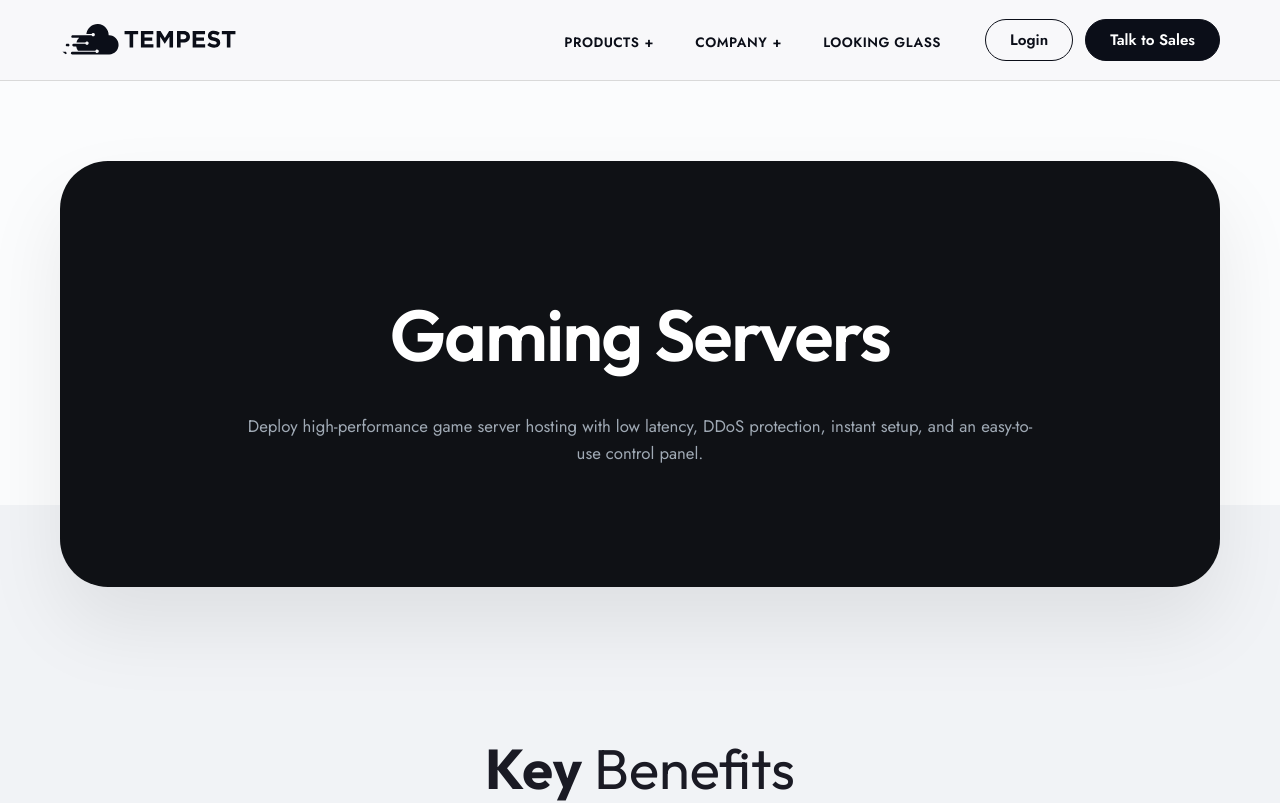
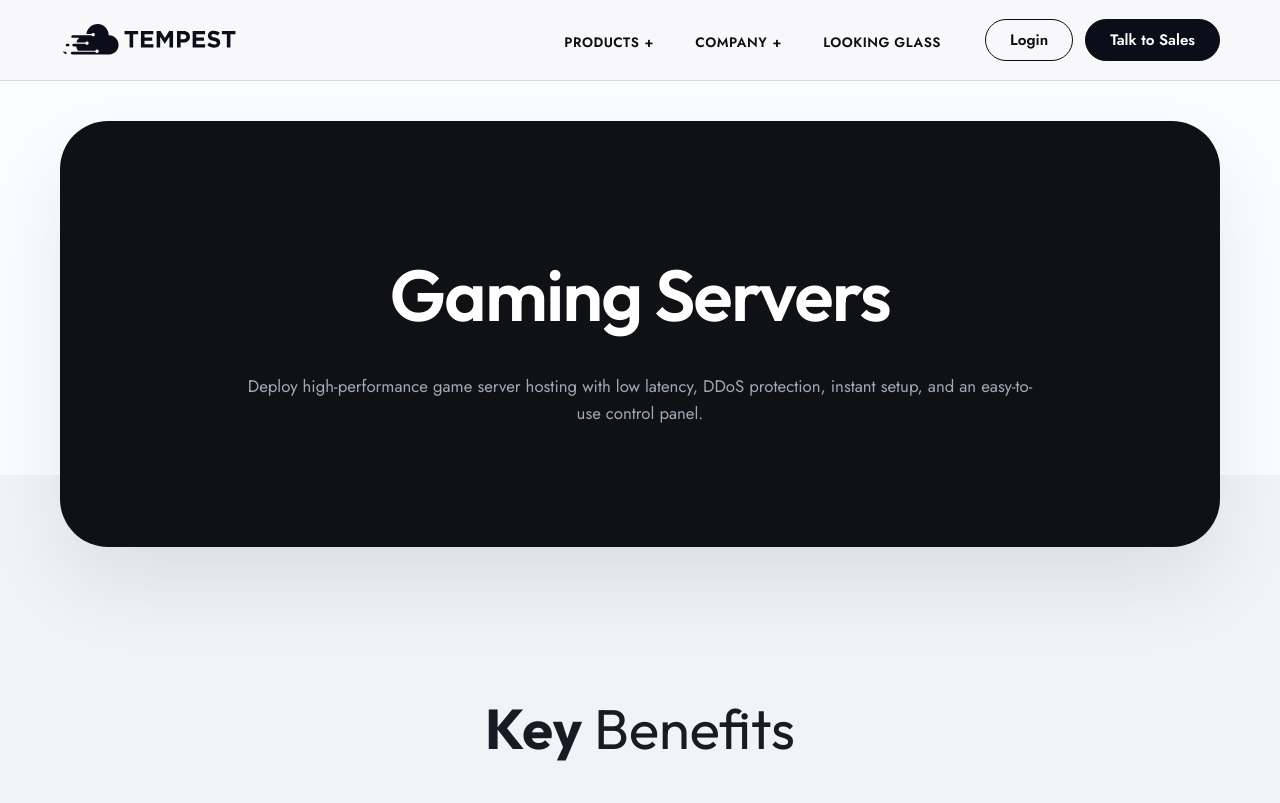
Before and after one commit to souiiii/Bytenia, a React (Vite) app: page /game-servers in a window 1280 px wide. Shown: the top 803 px of the page. Built offline with nearby package versions, Linux system fonts and the light colour scheme.

Commit message:
feat: add styles for the GameServersHero component

```diff
--- a/src/components/GameServersHero/GameServersHero.css
+++ b/src/components/GameServersHero/GameServersHero.css
@@ -1,6 +1,6 @@
 .game-servers-hero-section {
   position: relative;
-  padding: 80px 0 60px 0;
+  padding: 40px 0 60px 0;
   background: linear-gradient(to bottom, #fbfcfd 0%, #fbfcfd 75%, #f1f3f6 75%, #f1f3f6 100%);
   text-align: center;
 }
```
